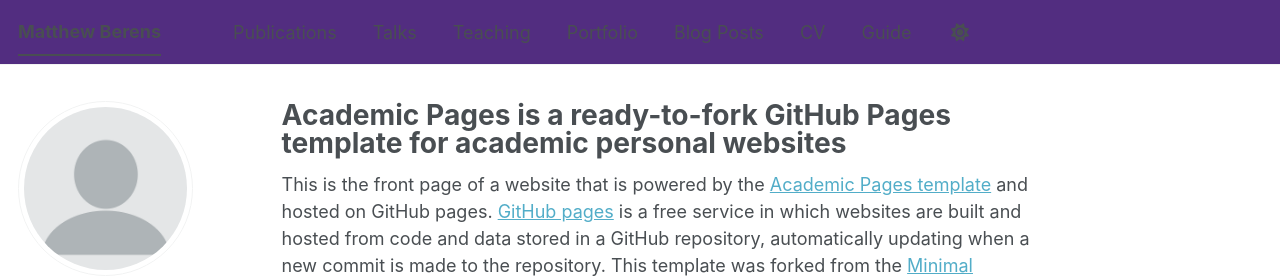
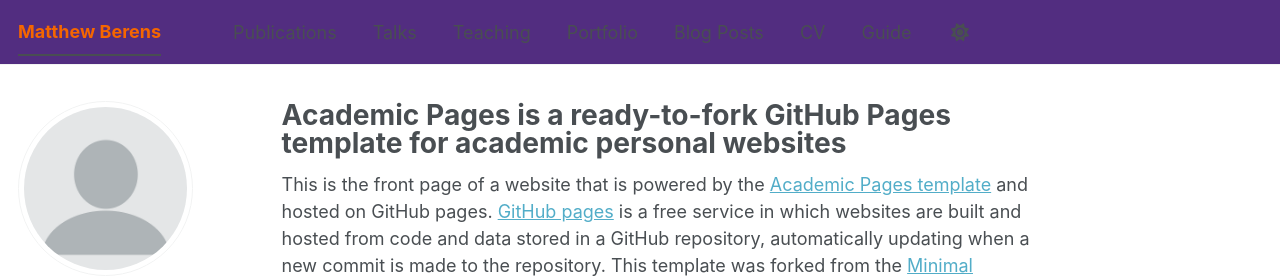
Before and after one commit to matthewberens/matthewberens.github.io, a Jekyll site: the page built from _pages/about.md, in a window 1280 px wide. Shown: the top 278 px of the page. Built offline with Jekyll 4.4.1, drawn with Linux system fonts in a browser that asks for light colours; some web fonts are replaced; a script bundle is joined from its source files by our own code; library files that are not in the unit come from our copies.

Commit message:
Update _masthead.scss

```diff
--- a/_sass/layout/_masthead.scss
+++ b/_sass/layout/_masthead.scss
@@ -67,7 +67,7 @@
 }
 
 .masthead__menu-item.selected a {
-  color: var(--global-text-color);
+  color: #F56600;
   font-weight: 700;
   border-bottom: 2px solid var(--global-text-color);
   pointer-events: none; /* Move this here */
```
